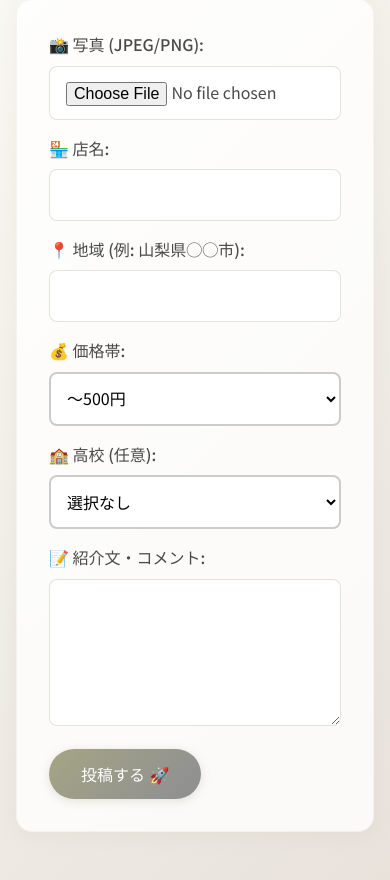
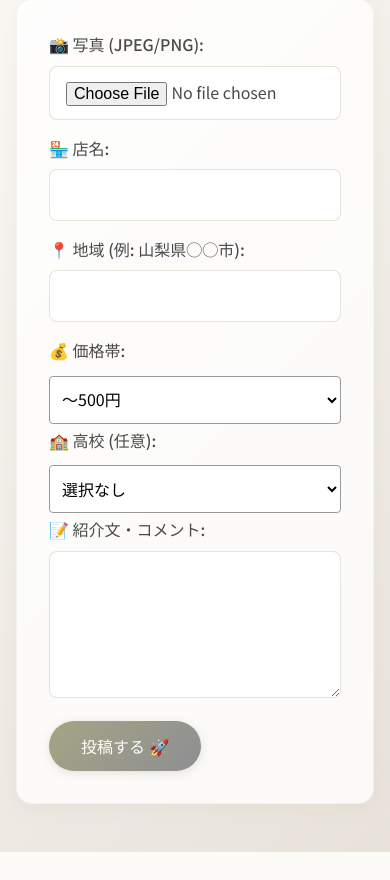
Before and after one commit to yuu0428/oshimeshi-app, a Flask app: page /post in a window 390 px wide. Shown: the part 267-1147 px from the top of the page. After the commit the page ends 1119 px from the top, so only its background shows below. Run offline with Flask 3, Linux system fonts and the light colour scheme; data comes from the database, SQL or seed files in the repository; data that the repository does not hold is empty; some libraries are stand-ins or nearby versions.

Commit message:
緊急対応CSS（一番下）

```diff
--- a/static/style.css
+++ b/static/style.css
@@ -2159,78 +2159,83 @@ a:focus {
 }
 
 /* =================================
-   緊急モバイルselect修正
+   select要素 緊急修正（最優先）
 ================================= */
 
-/* 全てのselect要素のモバイル対応（最優先） */
-@media screen and (max-width: 768px) {
-    select,
-    .search-form select,
-    .school-select,
-    form select {
-        /* 強制的にネイティブUIを使用 */
+/* 全てのCSS干渉を無効化 */
+@media (max-width: 768px) {
+    select {
+        /* 最優先でネイティブスタイル強制 */
         -webkit-appearance: menulist !important;
         -moz-appearance: menulist !important;
         appearance: menulist !important;
 
-        /* カスタム背景を無効化 */
+        /* 背景・ボーダー・レイアウト */
+        background: white !important;
         background-image: none !important;
-        background: white !important;
-
-        /* タッチ操作最適化 */
+        background-color: white !important;
+        border: 1px solid #999 !important;
+        border-radius: 4px !important;
+
+        /* サイズとフォント */
+        font-size: 16px !important;
         min-height: 48px !important;
-        font-size: 16px !important;
-        padding: 12px !important;
-        padding-right: 12px !important;
-
-        /* ボーダーとレイアウト */
-        border: 2px solid #ccc !important;
-        border-radius: 8px !important;
-        width: 100% !important;
-        box-sizing: border-box !important;
+        padding: 8px !important;
+        margin: 4px 0 !important;
+
+        /* 位置とz-index */
+        position: relative !important;
+        z-index: 999999 !important;
+
+        /* 変形・フィルター無効化 */
+        transform: none !important;
+        filter: none !important;
+        backdrop-filter: none !important;
 
         /* イベント処理 */
         pointer-events: auto !important;
         touch-action: manipulation !important;
 
-        /* z-indexを最前面に */
+        /* 幅設定 */
+        width: 100% !important;
+        max-width: 100% !important;
+        box-sizing: border-box !important;
+
+        /* 描画最適化 */
+        will-change: auto !important;
+        -webkit-transform: translateZ(0) !important;
+
+        /* その他のリセット */
+        box-shadow: none !important;
+        outline: none !important;
+    }
+
+    /* フォーカス時 */
+    select:focus {
+        border-color: #007bff !important;
+        z-index: 9999999 !important;
+    }
+
+    /* 親要素の干渉も無効化 */
+    .search-form,
+    form,
+    .school-selector {
+        backdrop-filter: none !important;
+        filter: none !important;
+        transform: none !important;
+        overflow: visible !important;
         position: relative !important;
-        z-index: 999 !important;
-    }
-
-    /* フォーカス時の見た目 */
-    select:focus,
-    .search-form select:focus,
-    .school-select:focus,
-    form select:focus {
-        outline: 2px solid #007bff !important;
-        outline-offset: 2px !important;
-        border-color: #007bff !important;
-    }
-
-    /* option要素 */
-    select option {
-        background: white !important;
-        color: black !important;
-        padding: 10px !important;
-    }
-}
-
-/* iPhone専用の追加修正 */
-@media screen and (max-width: 768px) and (-webkit-min-device-pixel-ratio: 2) {
-    select {
-        /* iOSでのタッチ問題解決 */
-        -webkit-touch-callout: default !important;
-        -webkit-user-select: auto !important;
-        user-select: auto !important;
-    }
-}
-
-/* 非常に小さな画面（iPhone SE等） */
-@media screen and (max-width: 375px) {
-    select {
-        font-size: 17px !important; /* iOSズーム防止 */
-        min-height: 52px !important;
-        padding: 14px !important;
-    }
-}
+        z-index: 1 !important;
+    }
+
+    /* ナビゲーションのz-indexを下げる */
+    nav {
+        z-index: 100 !important;
+    }
+
+    /* モーダルのz-indexを下げる */
+    .modal,
+    .official-info-modal {
+        z-index: 500 !important;
+    }
+}
```
